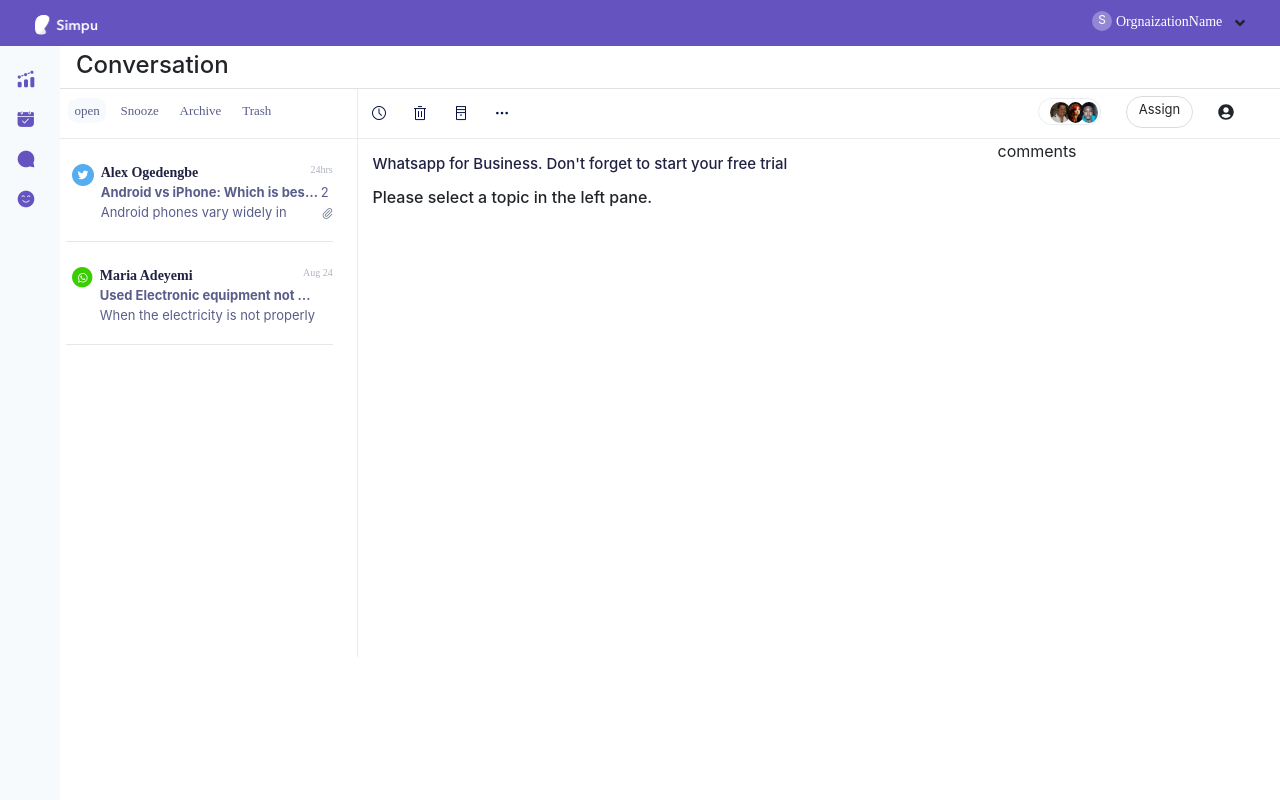
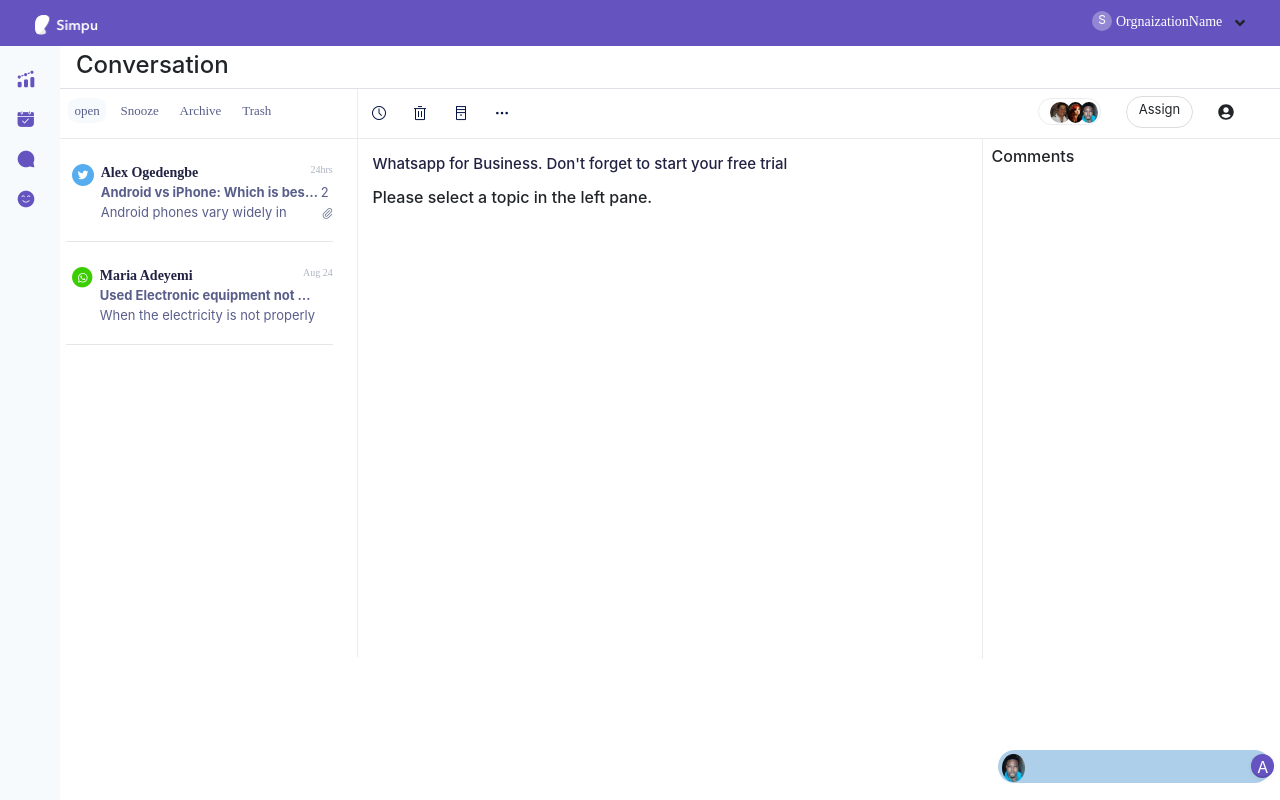
Before and after one commit to Pomile/Converse-frontend, a React app: page / in a window 1280 px wide. Built offline with nearby package versions, Linux system fonts and the light colour scheme.

Commit message:
feat[comment-component]: Implement a feat that displays a list of comments
- [x] Add comment compoent
- [x] Modify Message component

[#17127715]

```diff
--- /dev/null
+++ b/src/components/Comment/Comment.module.css
@@ -0,0 +1,51 @@
+.Comment{
+    height: 520px;
+    width: 100%;
+    background-color: white;
+    overflow-y: auto;
+    border-left: 1px solid rgb(236, 236, 236);
+    position: relative;
+    padding-bottom: 80px;
+}
+
+.Comment__form{
+    width: 273px;
+    height: 50px;
+    position: fixed;
+    bottom: 0px;
+    background-color: white;
+    padding-left: 15px;
+}
+.Comment__InputBase {
+  width: 273px;
+  height: 33px;
+  border-radius: 24px;
+  background-color: #adcfe9;
+  display: flex;
+  padding: 4px;
+  border: none;
+}
+
+.Comment__InputBase img {
+  width: 28px;
+  height: 28px;
+  border-radius: 50%;
+  margin-right: 5px;
+}
+.Comment__input{
+    width: 221px;
+    background-color: transparent;
+    border: none;
+}
+.Comment__input:focus{
+    outline: none;
+}
+.Comment__InputButtion {
+  width: 24px;
+  height: 24px;
+  border-radius: 50%;
+  border: none;
+  box-shadow: 0 1px 6px 0 rgba(0, 0, 0, 0.06), inset 0 -2px 0 0 rgba(0, 0, 0, 0.1);
+  background-color: #6554c0;
+  color: white;
+}
--- /dev/null
+++ b/src/components/Comment/CommentDiv.js
@@ -0,0 +1,20 @@
+import React from 'react';
+import { CommentList } from './CommentList/CommentList';
+import Classes from './Comment.module.css';
+import alex from '../../assets/images/alex.jpg';
+
+export const CommentDiv = (props) => {
+    return (
+        <div className={Classes.Comment}>
+            <h6 className={"pt-2 pl-2 pb-3"}>Comments</h6>
+            <CommentList comments={props.comments}/>
+            <form className={Classes.Comment__form} >
+                <div className={Classes.Comment__InputBase}>
+                    <img src={alex} alt={"A"} />
+                    <input type={"text"} name={"comment"} id={"comment"} className={Classes.Comment__input}/>
+                    <button type={"button"} className={Classes.Comment__InputButtion}>A</button>
+                </div>
+            </form>
+        </div>
+    )
+};
--- /dev/null
+++ b/src/components/Comment/CommentList/Comment/Comment.js
@@ -0,0 +1,32 @@
+import React from 'react';
+import alex from '../../../../assets/images/alex.jpg';
+import somto from '../../../../assets/images/somto.jpg';
+import maria from '../../../../assets/images/maria.jpg';
+import Classes from './Comment.module.css';
+
+export const Comment = (props) => {
+    const { content, user } = props.data;
+    const username = `${user.firstname} ${user.lastname}`
+    let img;
+    if (user.image === "alex.jpg") {
+        img =alex
+    } else if (user.image === "somto.jpg") {
+        img = somto
+    } else {
+        img = maria
+    }
+    return (
+        <div className={Classes.Comment} >
+            <div className={Classes.Comment__UserImage}>
+                <img src={img} alt={"A"} />
+            </div>
+            <div>
+                <div className={""}>{username}</div>
+                <div className={Classes.Comment__Content}>
+                    {content}
+                </div>
+            </div>
+
+        </div>
+    );
+};
--- /dev/null
+++ b/src/components/Comment/CommentList/Comment/Comment.module.css
@@ -0,0 +1,26 @@
+.Comment{
+  display: flex;
+  margin-top: 15px;
+  position: relative;
+}
+
+.Comment__Content {
+  width: 227px;
+  height: auto;
+  border-radius: 24px;
+  background-color: #f6fafd;
+  font-size: smaller;
+  padding: 0.4rem;
+}
+
+.Comment__UserImage img {
+  width: 28px;
+  height: 28px;
+  border-radius: 50%;
+}
+
+.Comment__UserImage {
+  padding: 1rem;
+  font-size: small;
+  text-align: center;
+}
--- /dev/null
+++ b/src/components/Comment/CommentList/CommentList.js
@@ -0,0 +1,14 @@
+import React from 'react';
+import { Comment } from './Comment/Comment';
+
+export const CommentList = (props) => {
+    const { comments } = props;
+    const comm = comments.length > 0 ? comments.map((comment) => <Comment data={comment}
+        key={comment.id}
+    />): null;
+    return (
+        <div className={""}>
+           {comm}
+        </div>
+    );
+}
--- a/src/components/Message/MessageDiv.js
+++ b/src/components/Message/MessageDiv.js
@@ -9,7 +9,7 @@ export const MessageDiv = (props) => {
             <h6 className={Classes.Message__Header}>Whatsapp for Business. Don't forget to start your free trial</h6>
             {props.conversation ? <div>
                 <Conversation data={props.conversation} />
-                <MessageList messages={props.messages} userId={props.userId} />
+                <MessageList messages={props.messages} userId={props.userId} getComments={props.getComments}/>
                 <form>
                     <textarea></textarea>
                 </form>
--- a/src/components/Message/MessageList/Message/Message.js
+++ b/src/components/Message/MessageList/Message/Message.js
@@ -4,12 +4,11 @@ import Classes from './Message.module.css';
 
 
 export const Message = (props) => {
-
     const { firstname, lastname, id } = props.data.user;
     const username = `${firstname} ${lastname}`;
     const contentStyle = id !== props.viewerId ? [Classes.Message__Content_Receive, Classes.Message__Content].join(' ') : [Classes.Message__Content_Sent, Classes.Message__Content].join(' ');
     return (
-        <div className={Classes.Message}>
+        <div className={Classes.Message} onClick={() => props.getComments(props.data.id)}>
                 <div className={Classes.Message__Header}>
                 <div className={Classes.Message__Owner}>{username}</div>
                 </div>
--- a/src/components/Message/MessageList/MessageList.js
+++ b/src/components/Message/MessageList/MessageList.js
@@ -4,7 +4,10 @@ import { Message } from './Message/Message';
 export const MessageList = (props) => {
 
     const messages =props.messages !==null ? props.messages.map((message) => <Message
-        key={message.id} data={ message } viewerId={props.userId} />) : null;
+        key={message.id} data={message}
+        viewerId={props.userId}
+        getComments = {props.getComments}
+    />) : null;
     return (
         <div>
             {messages}
--- a/src/containers/Conversation.js
+++ b/src/containers/Conversation.js
@@ -4,6 +4,7 @@ import { Main } from '../components/Main/Main';
 import { ConversationDiv } from '../components/Conversation/Conversation';
 import { Toolbox } from '../components/Toolbox/Toolbox';
 import { MessageDiv } from '../components/Message/MessageDiv';
+import { CommentDiv } from '../components/Comment/CommentDiv';
 
 export class Conversation extends React.Component{
     constructor(props) {
@@ -89,6 +90,14 @@ export class Conversation extends React.Component{
      * get all comment by messageId
      * @param messageId
      */
+    getComments = (messageId) => {
+        this.services
+            .comments
+            .getComments(messageId)
+            .then((comments) => {
+                this.setState({ comments })
+            })
+    }
 
     render() {
 
@@ -108,16 +117,17 @@ export class Conversation extends React.Component{
                     </Col>
                     <Col className="no-gutter pt-0" lg="9">
                         <Row className="no-gutter pt-0"><Toolbox /></Row>
-                        <Row >
-                            <Col lg="8">
+                        <Row className="no-gutter">
+                            <Col className="no-gutter pr-0 " lg="8">
 
                                 <MessageDiv
                                     conversation={this.state.conversation}
                                     messages={this.state.messages}
                                     userId={this.state.userId}
+                                    getComments = {this.getComments}
                                 />
                             </Col>
-                            <Col lg="4">comments</Col>
+                            <Col className="no-gutter pl-0 " lg="4"><CommentDiv comments={this.state.comments}/></Col>
                         </Row>
                     </Col>
                 </Row>
--- a/src/data/comment.json
+++ b/src/data/comment.json
@@ -3,18 +3,19 @@
         "id": "ad324366-384a-4aa4-a1d9-e373b0f777e1",
         "messageId": "ad324366-384a-4aa4-a1d9-e373b0f792e1",
         "userId": 1,
-        "content": ""
+        "content": "cheaper Android options are more prone to problems. Of course iPhones can have hardware issues, too, but they're generally higher quality."
     },
     {
         "id": "ad324366-384a-4aa4-a1d9-e373b0f778d1",
         "messageId": "ad324366-384a-4aa4-a1d9-e373b0f792e1",
         "userId": 2,
-        "content": ""
+        "content": "cheaper Android options are more prone to problems. Of course iPhones can have hardware issues, too, but they're generally higher quality."
+
     },
     {
         "id": "ad324366-384a-4aa4-a1d9-e373b0f779b1",
         "messageId": "ad324366-384a-4aa4-a1d9-e373b0f782d1",
         "userId": 3,
-        "content": ""
+        "content": "cheaper Android options are more prone to problems. Of course iPhones can have hardware issues, too, but they're generally higher quality."
     }
 ]
--- a/src/services/comment.js
+++ b/src/services/comment.js
@@ -12,11 +12,11 @@ export class CommentsService {
      * @param messageId
      */
     async getComments(messageId) {
+
         const commentsCopy = [...this.comments];
         const userCopy = [...this.users];
         const msgComments = commentsCopy
             .filter((comment) => comment.messageId === messageId);
-
         if (msgComments.length !== 0) {
             const commentsDetail = msgComments.map((comment) => {
                 const user = userCopy.find((user) => user.id === comment.userId);
@@ -29,6 +29,7 @@ export class CommentsService {
 
             return commentsDetail;
         }
+        return [];
     }
 
     /**
```
